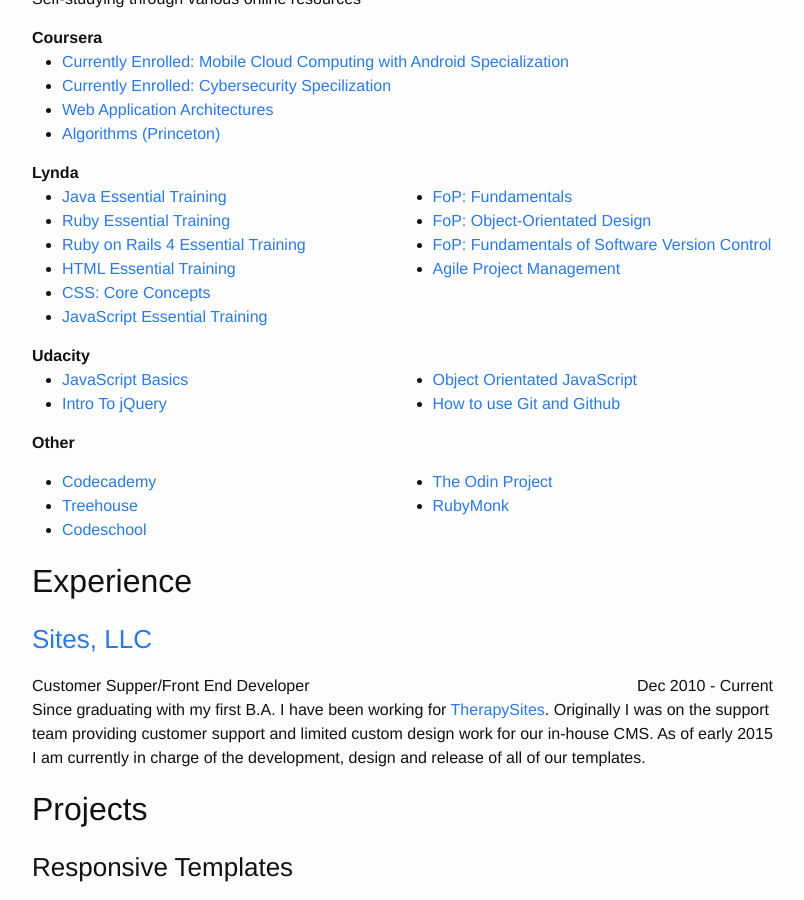
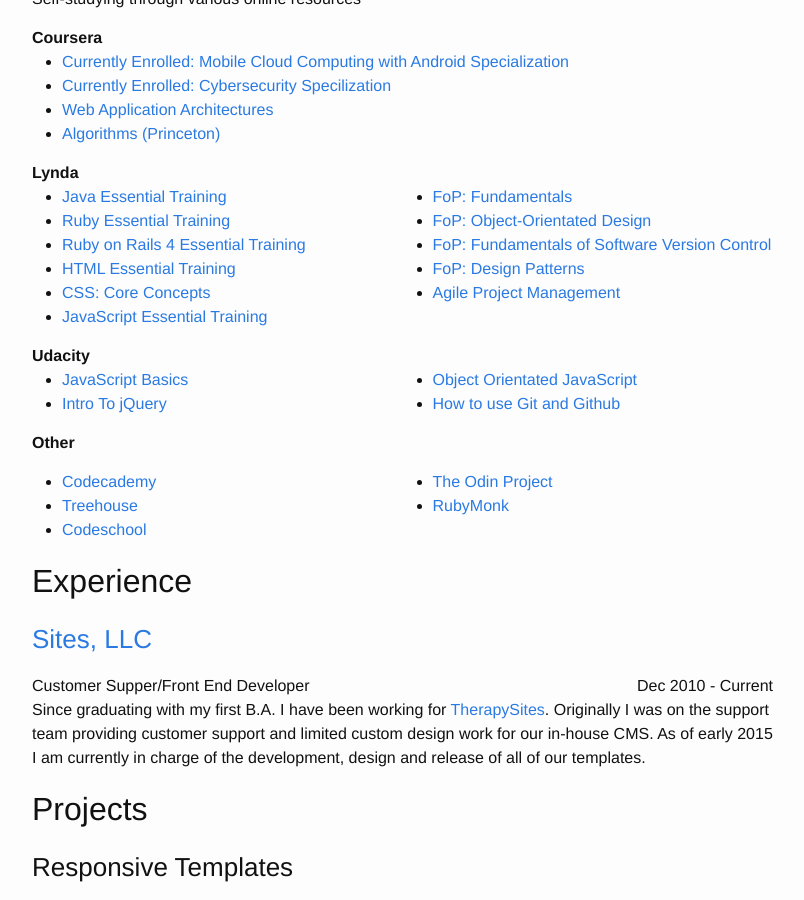
Before and after one commit to TaylorHuston/taylorhuston.github.io, a Jekyll site: the page built from resume.html, in a window 1280 px wide and 900 px high, scrolled down 1005 px. Shown: the whole window, without its empty margins (38-842 px from the left). Built offline with Jekyll 4.4.1, drawn with Linux system fonts in a browser that asks for light colours.

Commit message:
Update Resume

```diff
--- a/resume.html
+++ b/resume.html
@@ -119,6 +119,8 @@
       </li>
       <li><a href="http://www.lynda.com/AllCertificates/User/1103034" target="_blank">FoP: Fundamentals of Software Version Control</a>
       </li>
+      <li><a href="http://www.lynda.com/AllCertificates/User/1103034" target="_blank">FoP: Design Patterns</a>
+      </li>
       <li><a href="http://www.lynda.com/AllCertificates/User/1103034" target="_blank">Agile Project Management</a>
       </li>
 
```
